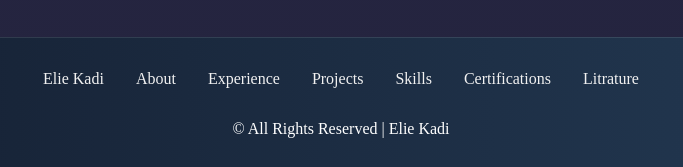
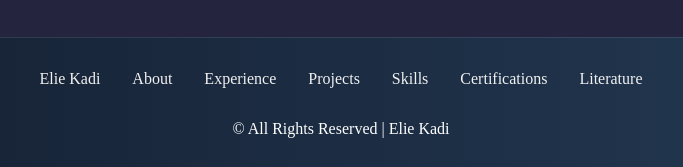
Before and after one commit to eliekadi9/portfolio, a plain HTML site: page Portfolio/index.html in a window 1280 px wide. Shown: the part 7679-7846 px from the top of the page, 299-982 px from the left. Drawn offline with Linux system fonts and the light colour scheme.

Commit message:
Update index.html

```diff
--- a/Portfolio/index.html
+++ b/Portfolio/index.html
@@ -303,7 +303,7 @@ I am eager to apply my technical expertise and problem-solving skills to tackle
                 <a href="#certifications">Certifications</a>
             </li>
             <li>
-                <a href="#Written studies">Litrature</a>
+                <a href="#Written studies">Literature</a>
             </li>
         </ul>
 
```
